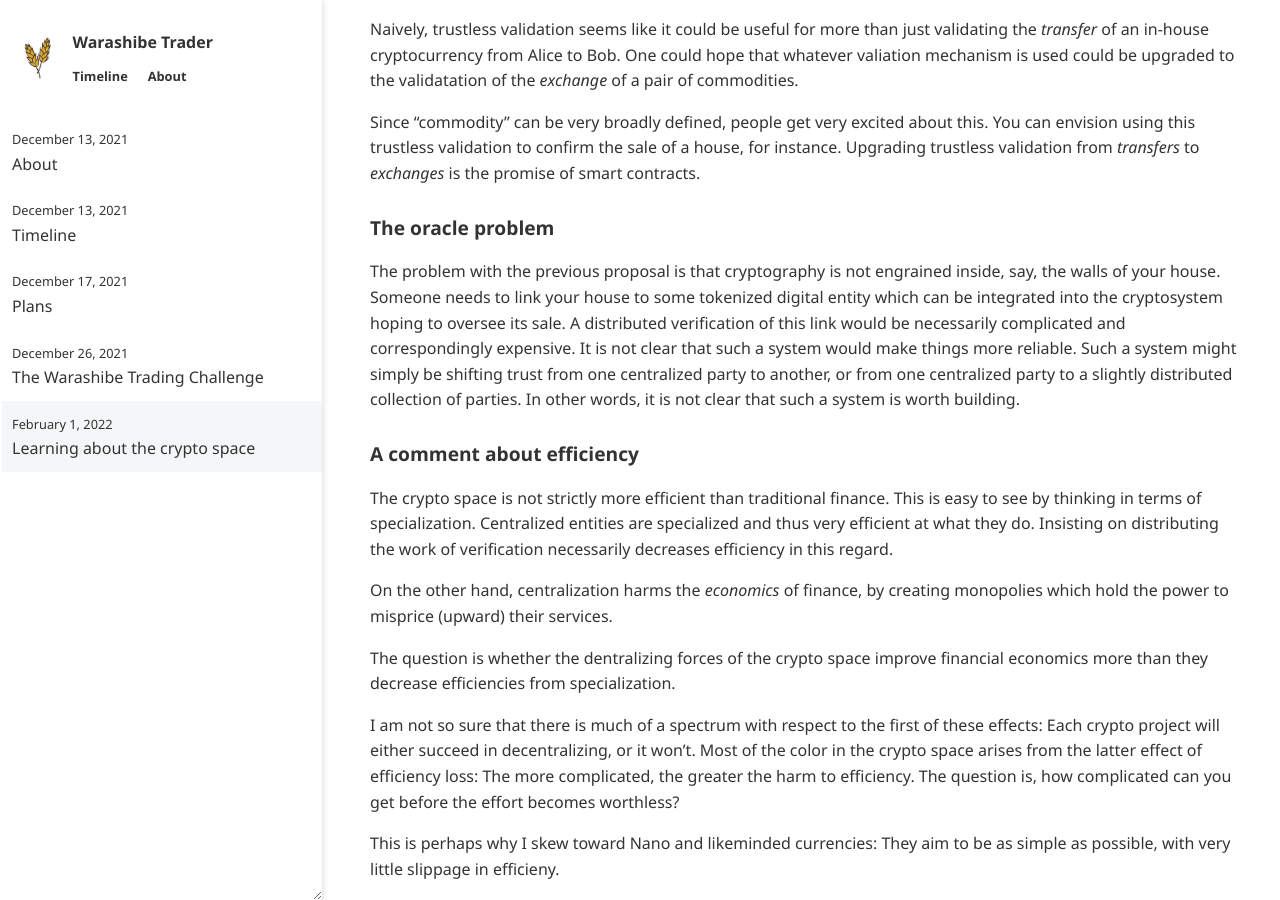
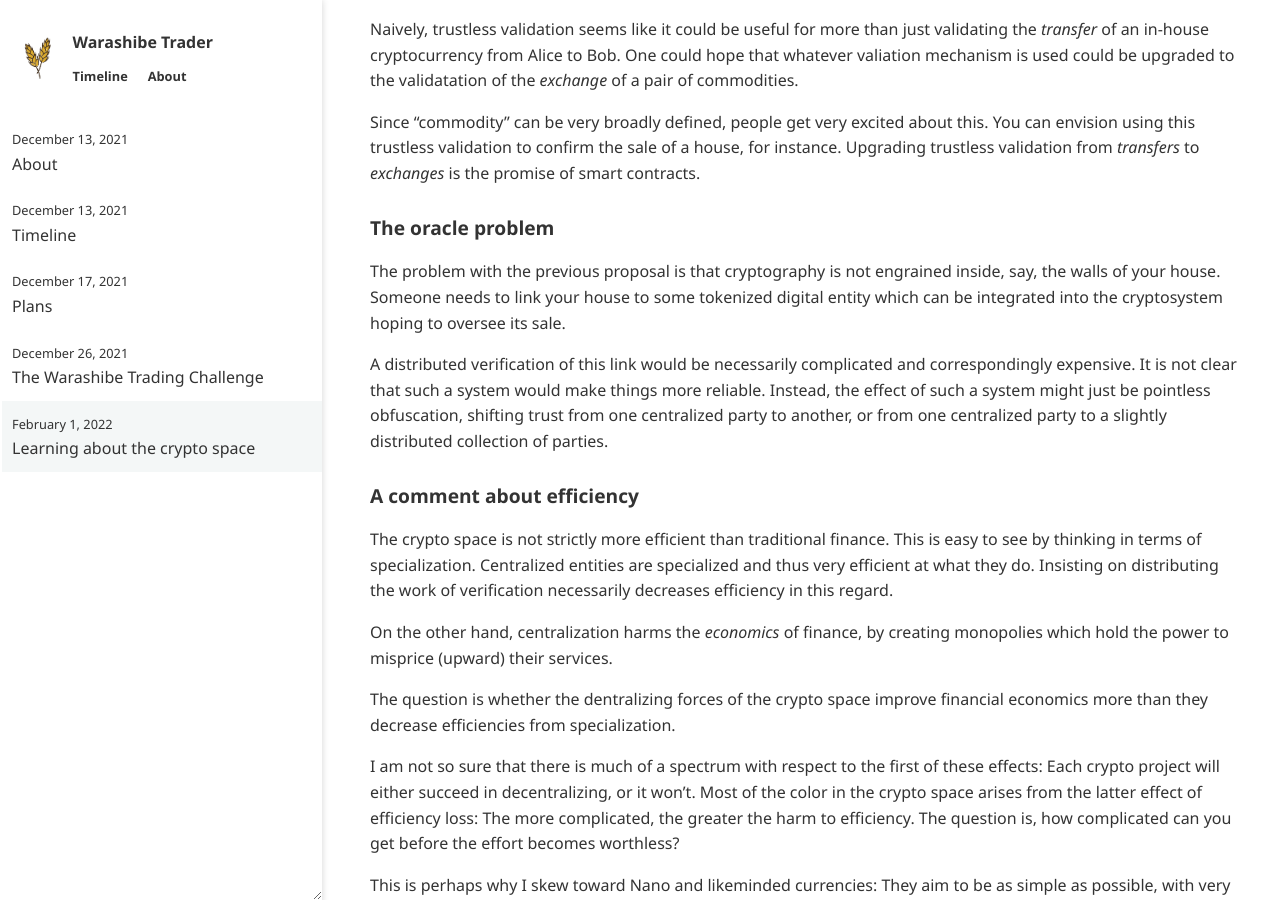
Before and after one commit to warashibetrader/warashibetrader.github.io, a Jekyll site: the page built from _posts/2022-02-01-crypto-space.md, in a window 1280 px wide and 900 px high, scrolled down 814 px. Built offline with Jekyll 4.4.1, drawn with Linux system fonts in a browser that asks for light colours.

Commit message:
Update 2022-02-01-crypto-space.md

```diff
--- a/_posts/2022-02-01-crypto-space.md
+++ b/_posts/2022-02-01-crypto-space.md
@@ -28,7 +28,9 @@ Since "commodity" can be very broadly defined, people get very excited about thi
 
 ### The oracle problem
 
-The problem with the previous proposal is that cryptography is not engrained inside, say, the walls of your house. Someone needs to link your house to some tokenized digital entity which can be integrated into the cryptosystem hoping to oversee its sale. A distributed verification of this link would be necessarily complicated and correspondingly expensive. It is not clear that such a system would make things more reliable. Such a system might simply be shifting trust from one centralized party to another, or from one centralized party to a slightly distributed collection of parties. In other words, it is not clear that such a system is worth building.
+The problem with the previous proposal is that cryptography is not engrained inside, say, the walls of your house. Someone needs to link your house to some tokenized digital entity which can be integrated into the cryptosystem hoping to oversee its sale.
+
+A distributed verification of this link would be necessarily complicated and correspondingly expensive. It is not clear that such a system would make things more reliable. Instead, the effect of such a system might just be pointless obfuscation, shifting trust from one centralized party to another, or from one centralized party to a slightly distributed collection of parties.
 
 ### A comment about efficiency
 
```
